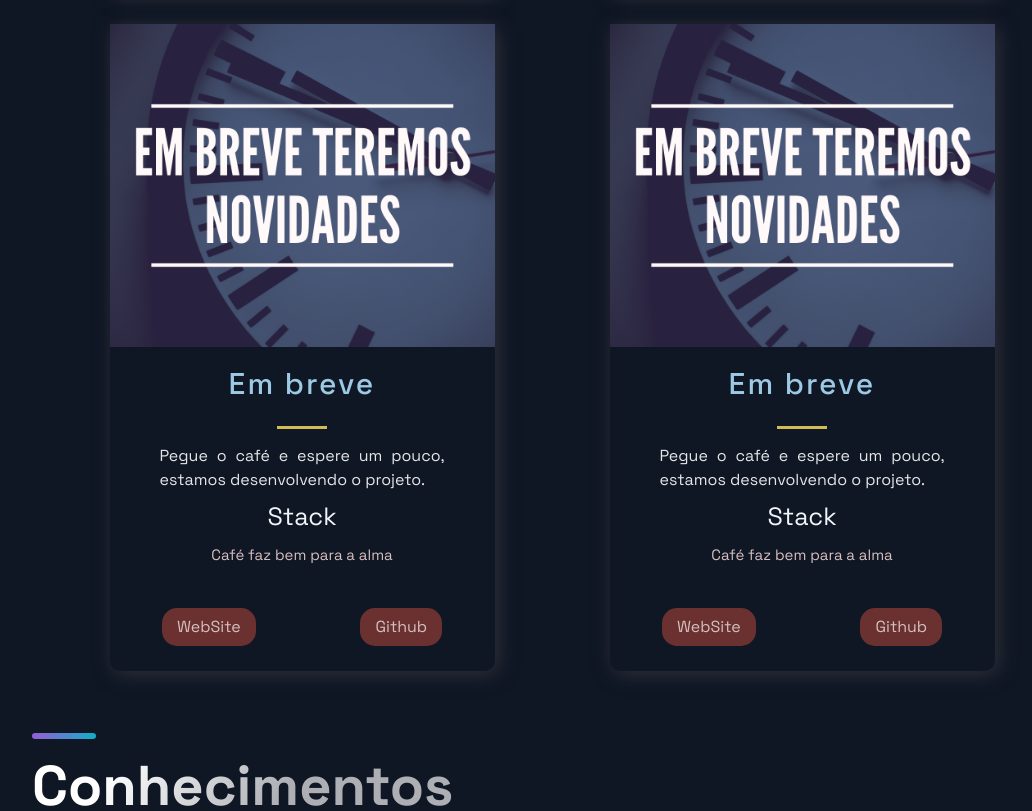
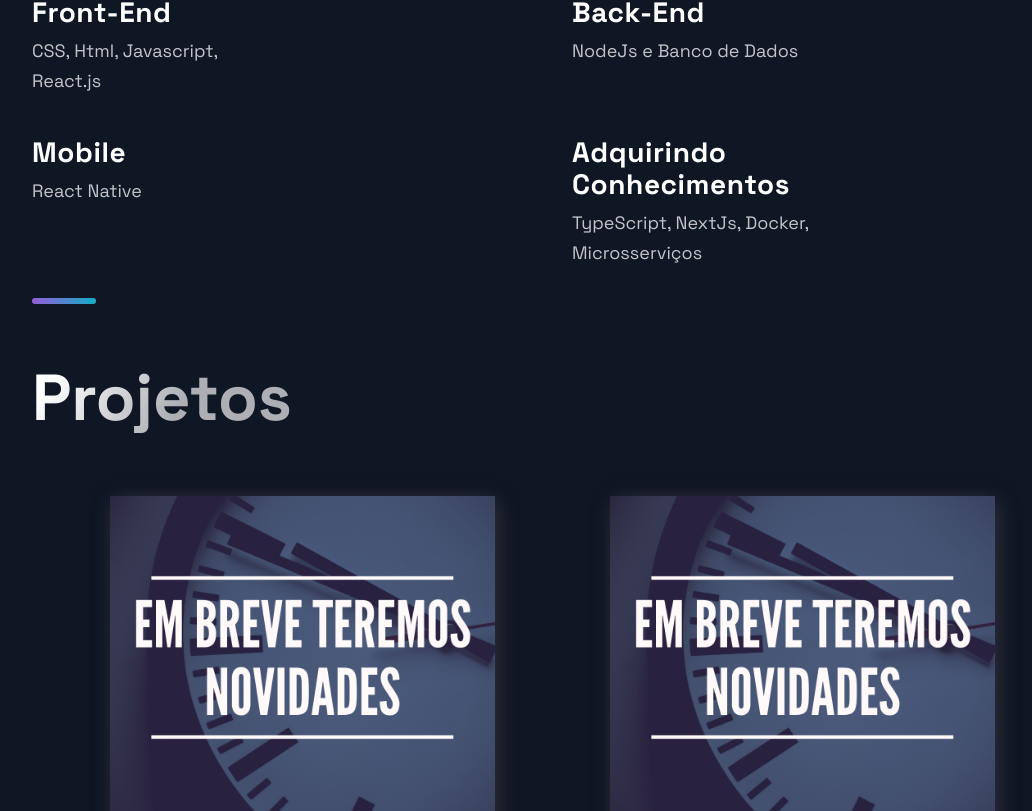
Before and after one commit to kbaths/portfolio_website, a Next.js app: page / in a window 1280 px wide. Shown: the part 1569-2380 px from the top of the page, without its empty margins (88-1120 px from the left). Built offline with nearby package versions, Linux system fonts and the light colour scheme.

Commit message:
update page position

```diff
--- a/src/components/Hero/Hero.js
+++ b/src/components/Hero/Hero.js
@@ -1,6 +1,6 @@
 import React from 'react';
 
-import { Section, SectionText, SectionTitle } from '../../styles/GlobalComponents';
+import { Section, SectionText, SectionTitle, SectionDivider  } from '../../styles/GlobalComponents';
 import Button from '../../styles/GlobalComponents/Button';
 import { LeftSection } from './HeroStyles';
 
@@ -18,7 +18,10 @@ const Hero = (props) => (
       "A persistência é o caminho do êxito." Charles Chaplin
       </SectionText>
       <Button onClick={() => window.location = '#footer'}>Entre em contato</Button>
+
+    <SectionDivider />
     </LeftSection>
+
   </Section>
 );
 
--- a/src/components/Projects/Projects.js
+++ b/src/components/Projects/Projects.js
@@ -6,7 +6,6 @@ import { projects } from '../../constants/constants';
 
 const Projects = () => (
   <Section nopadding id="projects">
-    <SectionDivider />
     <SectionTitle main>Projetos</SectionTitle>
     <GridContainer>
       {projects.map(({ id, image, title, description, tags, source, visit}) => (
@@ -32,7 +31,6 @@ const Projects = () => (
         </BlogCard>
       ))}
     </GridContainer>
-
   </Section>
 );
 
--- a/src/components/Technologies/Technologies.js
+++ b/src/components/Technologies/Technologies.js
@@ -6,7 +6,6 @@ import { List, ListContainer, ListItem, ListParagraph, ListTitle } from './Techn
 
 const Technologies = () =>  (
   <Section id="tech">
-    <SectionDivider/>
     <br/>
     <SectionTitle>Conhecimentos</SectionTitle>
     <SectionText>
--- a/src/pages/index.js
+++ b/src/pages/index.js
@@ -13,10 +13,10 @@ const Home = () => {
       <Section grid>
         <Hero />
           <BgAnimation />
-          </Section>
+      </Section>
+      <Timeline />
+      <Technologies />
       <Projects />
-      <Technologies />
-      <Timeline />
     </Layout>
   );
 };
```
